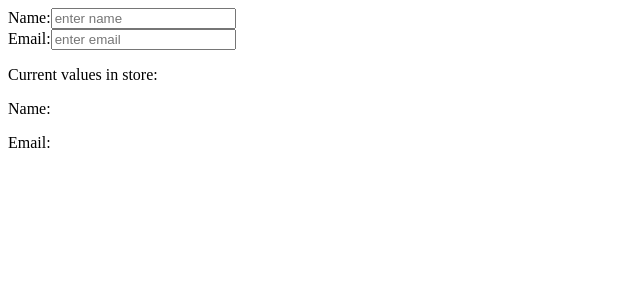
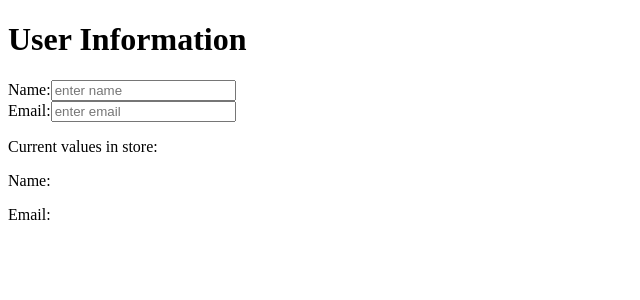
Before and after one commit to acciojob/user-info-redux-Rahil1910, a React app: page / in a window 1280 px wide. Shown: the top 300 px of the page, without its empty margins (0-640 px from the left). Built offline with nearby package versions, Linux system fonts and the light colour scheme.

Commit message:
Update App.js

```diff
--- a/src/components/App.js
+++ b/src/components/App.js
@@ -7,6 +7,7 @@ import Display from "./displayData";
 const App = () => {
   return (
     <div>
+        <h1>User Information</h1>
         <InputForm/>
         <p>Current values in store:</p>
         <Display/>
```
